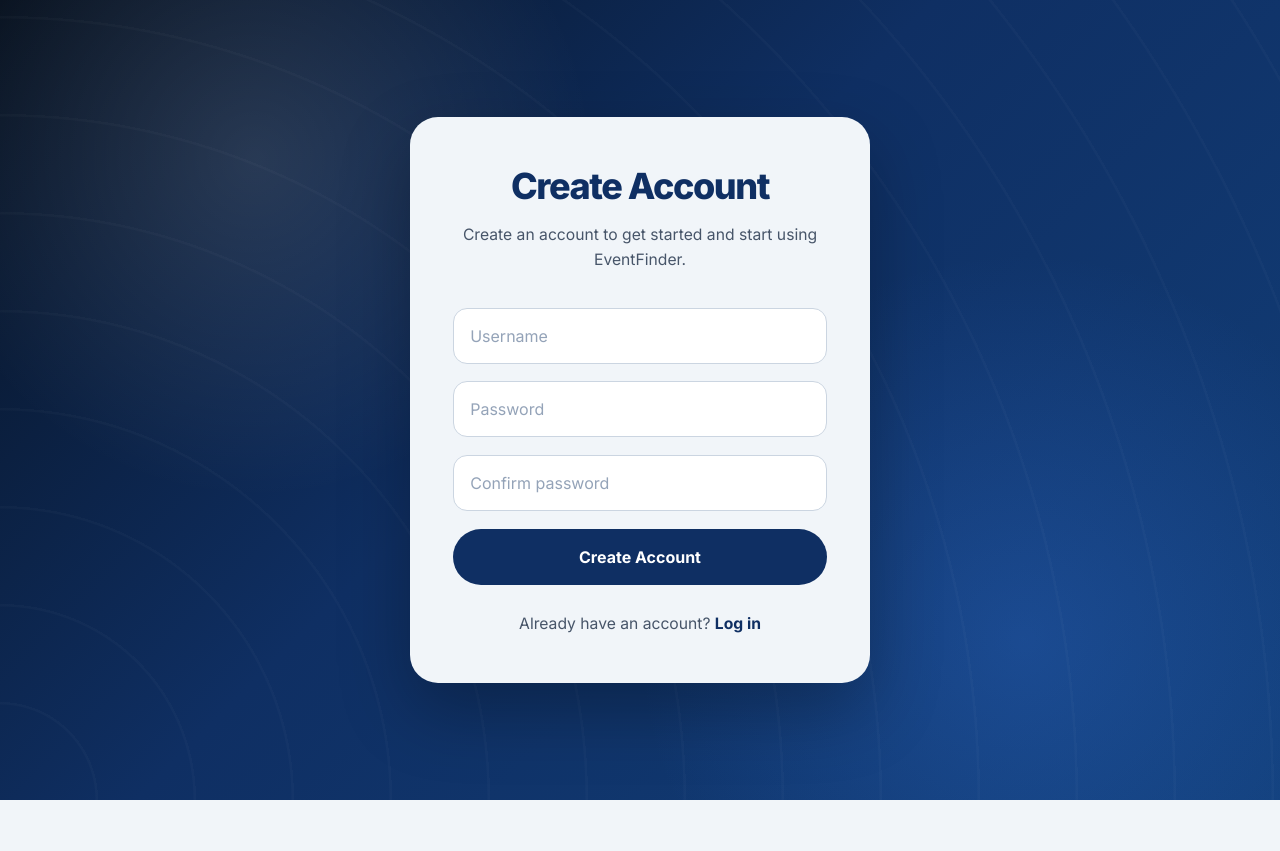
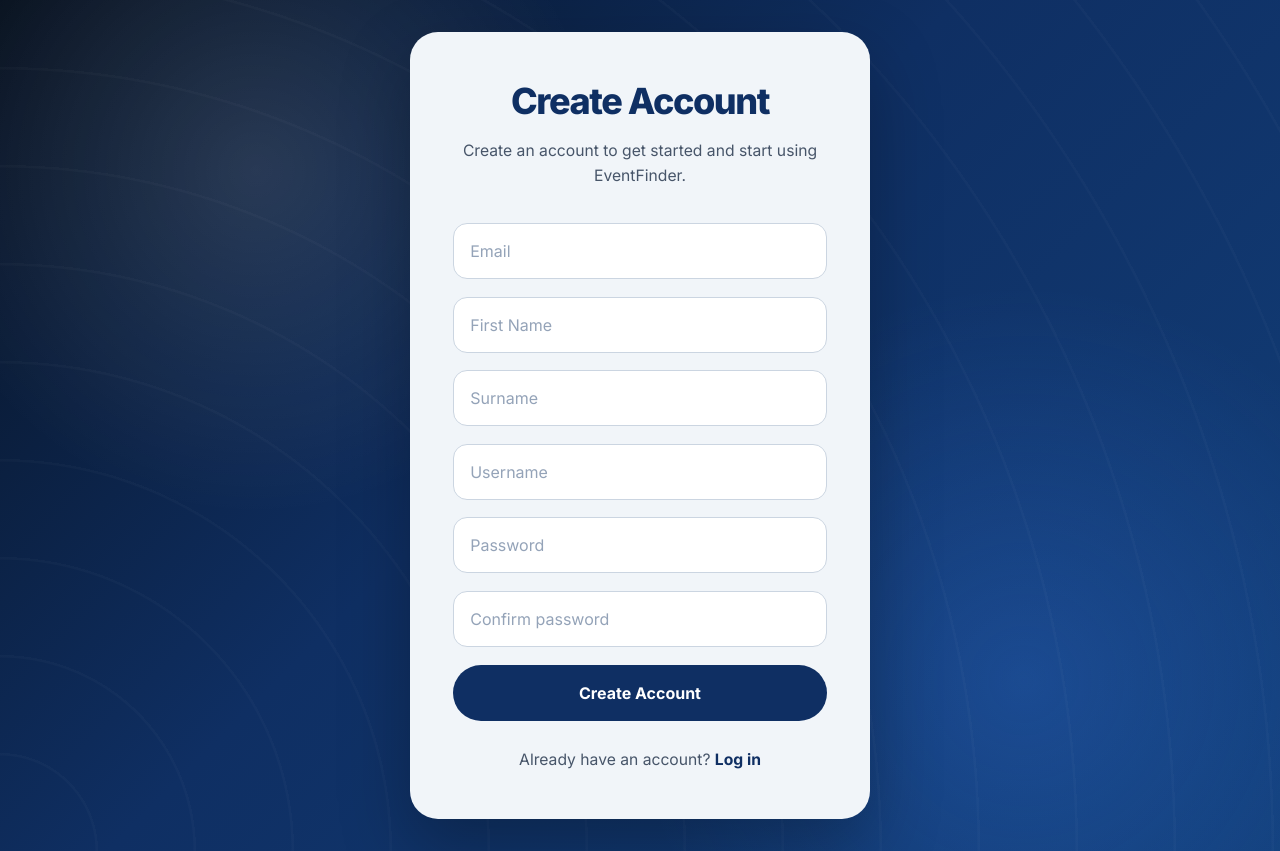
Before and after one commit to MagnusWOAH77/IAB207, a Flask app: page /signup in a window 1280 px wide. Before the commit the page ends 800 px from the top, so only its background shows below. Run offline with Flask 3, Linux system fonts and the light colour scheme; some libraries are stand-ins or nearby versions.

Commit message:
Added new fields to signup due to task requirements, changed the username display on comments to show first and last name

```diff
--- a/database/User.py
+++ b/database/User.py
@@ -5,3 +5,7 @@ class User(db.Model):
     id: Mapped[int] = mapped_column(primary_key=True)
     username: Mapped[str] = mapped_column(unique=True)
     password: Mapped[str]
+
+    email: Mapped[str] = mapped_column(unique=True)
+    first_name: Mapped[str]
+    surname: Mapped[str]
--- a/forms/event.py
+++ b/forms/event.py
@@ -10,7 +10,6 @@ class EventForm(FlaskForm):
     location = StringField("Location", validators=[DataRequired()])
 
     image = FileField("Upload Image", validators=[
-        FileRequired(),
         FileAllowed(['jpg', 'png', 'jpeg'], 'Images only (.jpg, .png)!')
     ])
 
--- a/forms/signup.py
+++ b/forms/signup.py
@@ -10,6 +10,9 @@ User signup form
 '''
 
 class SignupForm(FlaskForm):
+    email = StringField("Email", validators=[DataRequired()])
+    first_name = StringField("Email", validators=[DataRequired()])
+    surname = StringField("Email", validators=[DataRequired()])
     username = StringField("Username", validators=[DataRequired()])
     password = StringField("Password", validators=[DataRequired()])
     confirm_password = StringField("Confirm Password", validators=[DataRequired()])
--- a/main.py
+++ b/main.py
@@ -95,7 +95,7 @@ def create_event_page():
     if form.validate_on_submit():
         event_datetime = datetime.strptime(form.event_datetime.data, "%Y-%m-%d %H:%M")
 
-        print("Processing Form")
+        # image_file = form.image if form.image != None else "event.jpg"
 
         event = Event(
             name=form.name.data,
@@ -116,14 +116,15 @@ def create_event_page():
         db.session.add(event)
         db.session.commit()
 
-        thumbnail = form.image.data
-        _, extension = os.path.splitext(secure_filename(thumbnail.filename))
-        thumbnail_name = str(event.id) + extension
-        thumbnail_filepath = os.path.join(app.config['UPLOAD_FOLDER'], thumbnail_name)
-        thumbnail.save(thumbnail_filepath)
+        if form.image.data is not None:
+            thumbnail = form.image.data
+            _, extension = os.path.splitext(secure_filename(thumbnail.filename))
+            thumbnail_name = str(event.id) + extension
+            thumbnail_filepath = os.path.join(app.config['UPLOAD_FOLDER'], thumbnail_name)
+            thumbnail.save(thumbnail_filepath)
 
-        event.image_filename = thumbnail_name
-        db.session.commit()
+            event.image_filename = thumbnail_name
+            db.session.commit()
 
         flash("Event created successfully.", "success")
         return redirect(url_for("event_details_page", event_id=event.id))
@@ -255,7 +256,13 @@ def signup_page():
         password_hash = bcrypt.hashpw(form.password.data.encode("utf-8"), bcrypt.gensalt())
 
         # create user
-        user = DBUser(username=form.username.data, password=password_hash.decode("utf-8"))
+        user = DBUser(
+            username=form.username.data,
+            password=password_hash.decode("utf-8"),
+            email=form.email.data,
+            first_name=form.first_name.data,
+            surname=form.surname.data
+            )
         db.session.add(user)
         db.session.commit()
 
--- a/templates/event-create.html
+++ b/templates/event-create.html
@@ -255,7 +255,7 @@
                 <h3 class="form-section-title">Event details</h3>
 
                 <div class="form-field full-width">
-                    <label class="form-label">Event Thumbnail</label>
+                    <label class="form-label">Event Thumbnail (Not Required)</label>
                     <div class="file-upload-box">
                         {{ form.image }}
                         {% for error in form.image.errors %}
--- a/templates/event-details.html
+++ b/templates/event-details.html
@@ -607,7 +607,7 @@
                     <div class="comment-card">
                         <div class="comment-header">
                             <div>
-                                <h3 class="comment-user">{{ user.username }}</h3>
+                                <h3 class="comment-user">{{user.first_name}} {{user.surname}} ({{ user.username }})</h3>
                                 <p class="comment-date">{{ comment.created_at.strftime('%d %B %Y') }}</p>
                             </div>
 
--- a/templates/signup.html
+++ b/templates/signup.html
@@ -13,6 +13,21 @@
 
         <form method="POST" action="{{ url_for('signup_page') }}" class="auth-form">
             {{ form.hidden_tag() }}
+
+            <div class="auth-field">
+                {{ form.email.label(class="form-label") }}
+                {{ form.email(class="form-control", placeholder="Email") }}
+            </div>
+
+            <div class="auth-field">
+                {{ form.first_name.label(class="form-label") }}
+                {{ form.first_name(class="form-control", placeholder="First Name") }}
+            </div>
+
+            <div class="auth-field">
+                {{ form.surname.label(class="form-label") }}
+                {{ form.surname(class="form-control", placeholder="Surname") }}
+            </div>
 
             <div class="auth-field">
                 {{ form.username.label(class="form-label") }}
```
